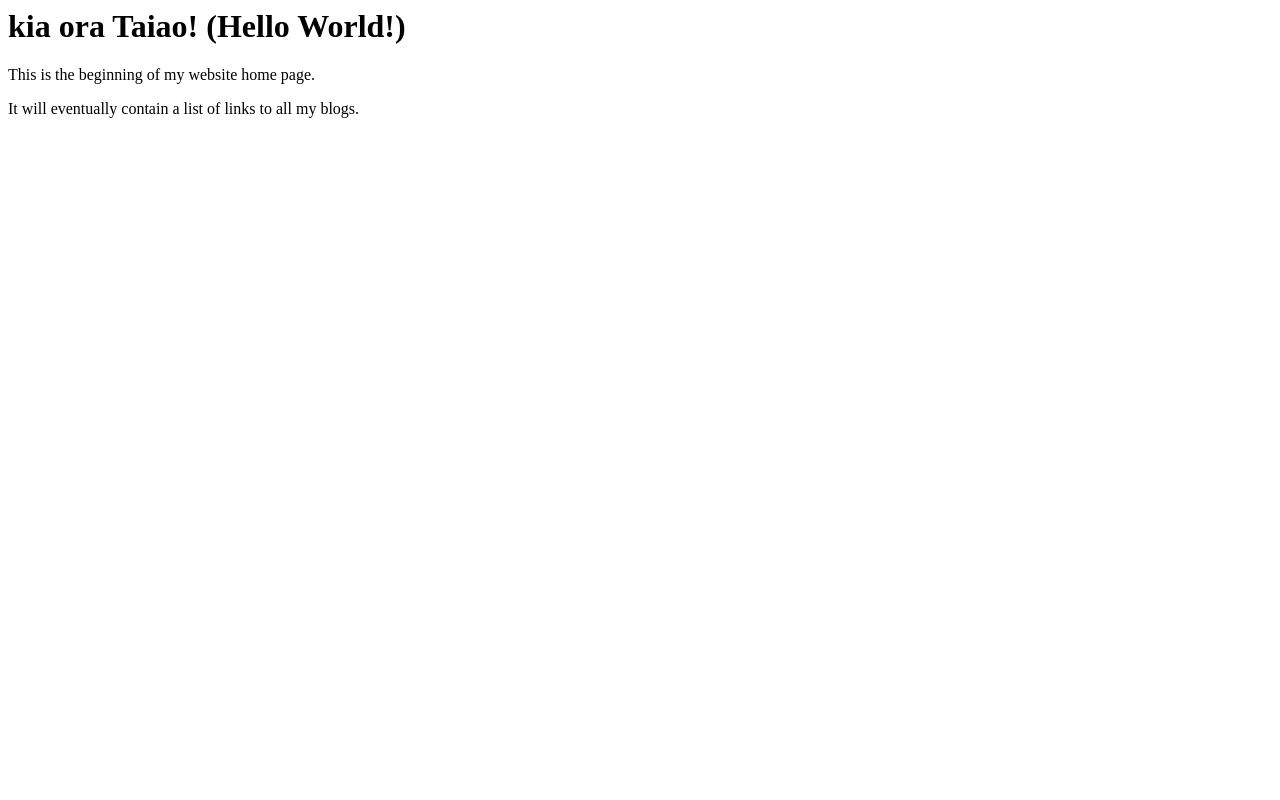
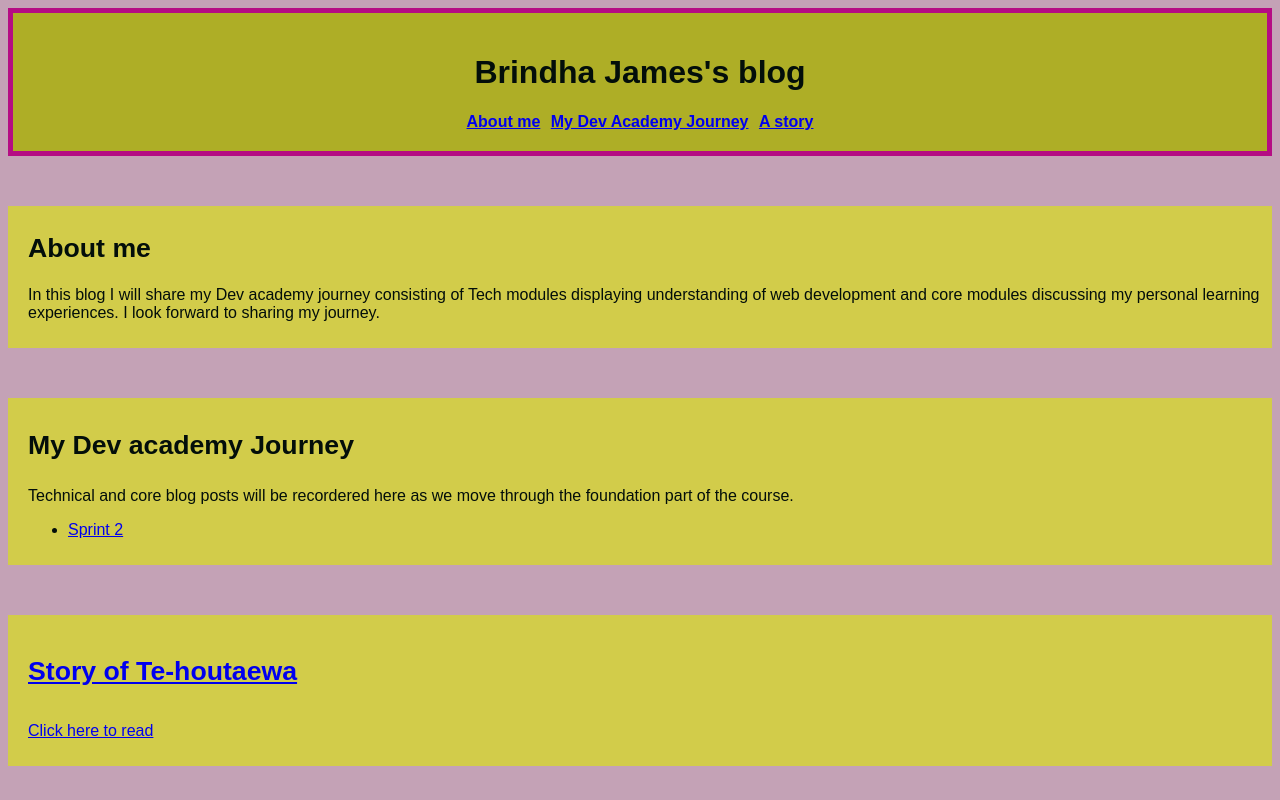
Before and after one commit to brindha-s-james/brindha-s-james.github.io, a plain HTML site: page index.html in a window 1280 px wide. Drawn offline with Linux system fonts and the light colour scheme.

```diff
--- a/index.html
+++ b/index.html
@@ -1,9 +1,76 @@
+<!DOCTYPE HTML>
 <html>
-  <head>
-    <title>My blog</title>
-  <body>
-    <h1>kia ora Taiao! (Hello World!)</h1>
-    <p> This is the beginning of my website home page.</p>
-    <p> It will eventually contain a list of links to all my blogs. </p>
-  </body>
+<style>
+
+        body {color:rgb(3, 14, 10); background-color: rgb(196, 162, 182);
+
+             font-family: Arial, Helvetica, sans-serif;
+
+        }
+        .solid {font-weight: bold; padding:3px}
+        .div-1 {background-color: rgb(174, 174, 38); text-align: center;
+            padding: 20px 20px 20px 20px; border-width: 5px 5px 5px 5px; border-color: rgb(181, 13, 131); border-style: solid;
+             }
+             .div2n3{background-color: rgba(214, 214, 52, 0.822);padding: 5px 10px 10px 20px;margin-top: 50px;}
+
+             .div-4 {background-color: rgba(214, 214, 52, 0.822);}
+             #div4 {padding: 5px 10px 10px 20px;
+                 margin-top: 50px;  font-family: Arial, Helvetica, sans-serif; }
+
+    Header {
+
+    }
+
+
+footer{
+
+}
+</style>
+
+
+    <head>
+        <title>Brindha's Blog</title>
+
+</head>
+<div class="div-1">
+      <body>
+        <h1 >  Brindha James's blog  </h1>
+   <span class="solid"> <a href="#About me">About me</a></span>
+
+   <span class="solid"><a href=" #My dev Academy journey ">My Dev Academy Journey</a></span>
+
+   <span class="solid"><a href=" #Te-houtaewa">A story</a></span>
+      </div>
+
+
+
+    <div class="div2n3">
+    <h2 style="font-size: 20pt;" id="About me">About me</h2>
+
+    <p>
+
+        In this blog I will share my Dev academy journey consisting of Tech modules displaying understanding of web development and core modules discussing my personal learning experiences.  I look forward to sharing my journey.</p>
+
+    </p> </div >
+
+<div class="div2n3">
+ <h3 style="font-size: 20pt;" id="My Dev academy Journey"> My Dev academy Journey </h3>
+<p>Technical and core blog posts will be recordered here as we move through the foundation part of the course.</p>
+<ul>
+
+    <li><a href="/blog/html-css.html" 2>Sprint 2</li>
+
+</ul>
+
+</div>
+
+<div class="div-4" id="div4">
+    <h4 style="font-size: 20pt;" id="Te-houtaewa">Story of Te-houtaewa</h4>
+
+    <p><a href="/blog/te-houtaewa-template.html" target="blank"> Click here to read </a> </p>
+
+</div>
+
+</body>
+
 </html>
```
